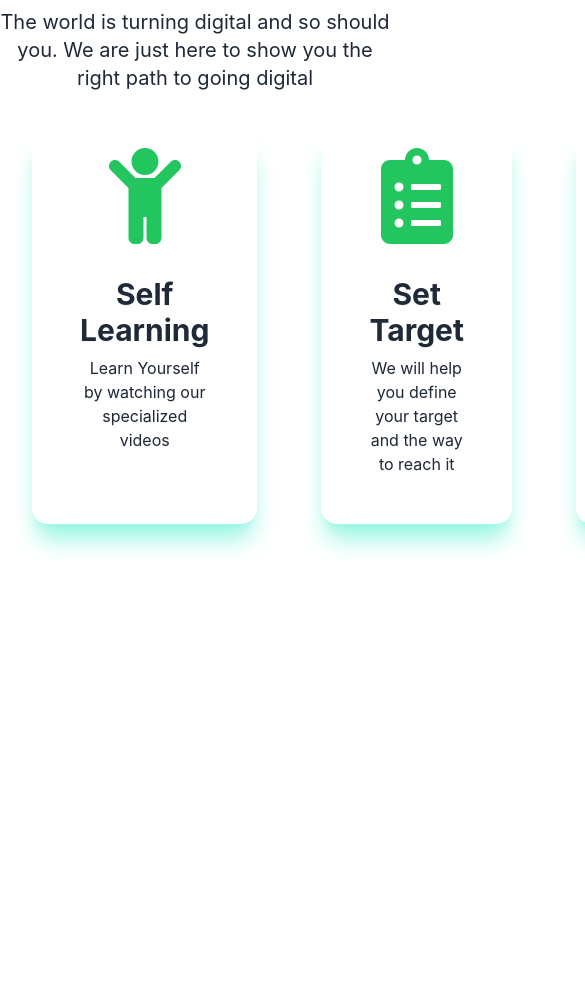
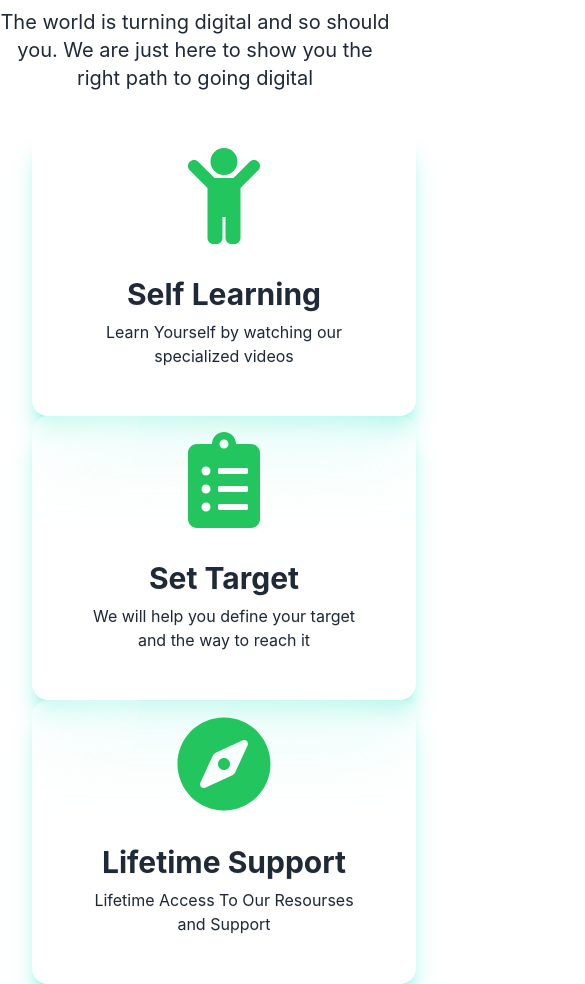
Before and after one commit to sartajdev007/technoGuy-learning-client, a React (Create React App) app: page / in a window 390 px wide. Shown: the part 1020-2004 px from the top of the page, 585 px wide, since content can reach past the window. Before the commit the page ends 1544 px from the top, so only its background shows below. Built offline with nearby package versions, Linux system fonts and the light colour scheme; no server answers.

Commit message:
github login enabled

```diff
--- a/src/components/Home/Home.js
+++ b/src/components/Home/Home.js
@@ -24,7 +24,7 @@ const Home = () => {
             </div>
 
             {/* card section */}
-            <div className='mt-10 row flex w-100'>
+            <div className='mt-10 flex md:flex-row flex-col  w-100'>
                 <div className="card w-96 glass mx-8 shadow-xl shadow-teal-200">
                     <div className='p-4'>
                         <figure><FaChild className='text-8xl  text-green-500'></FaChild></figure>
```
